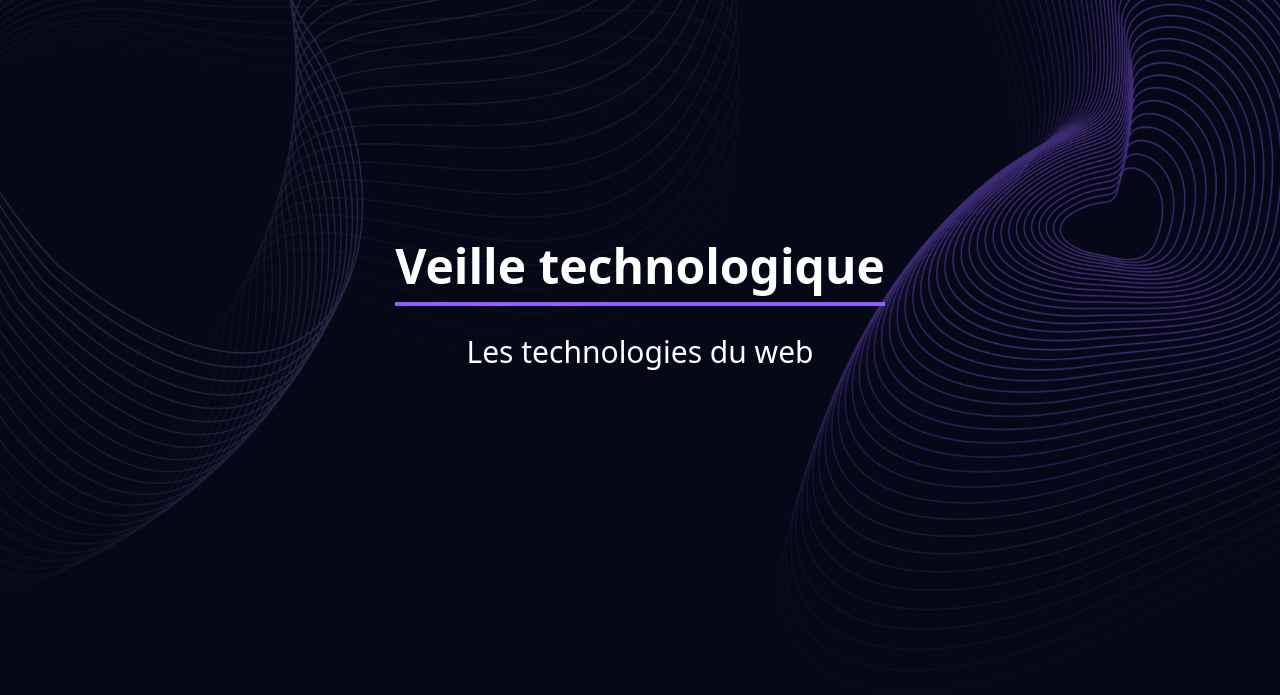
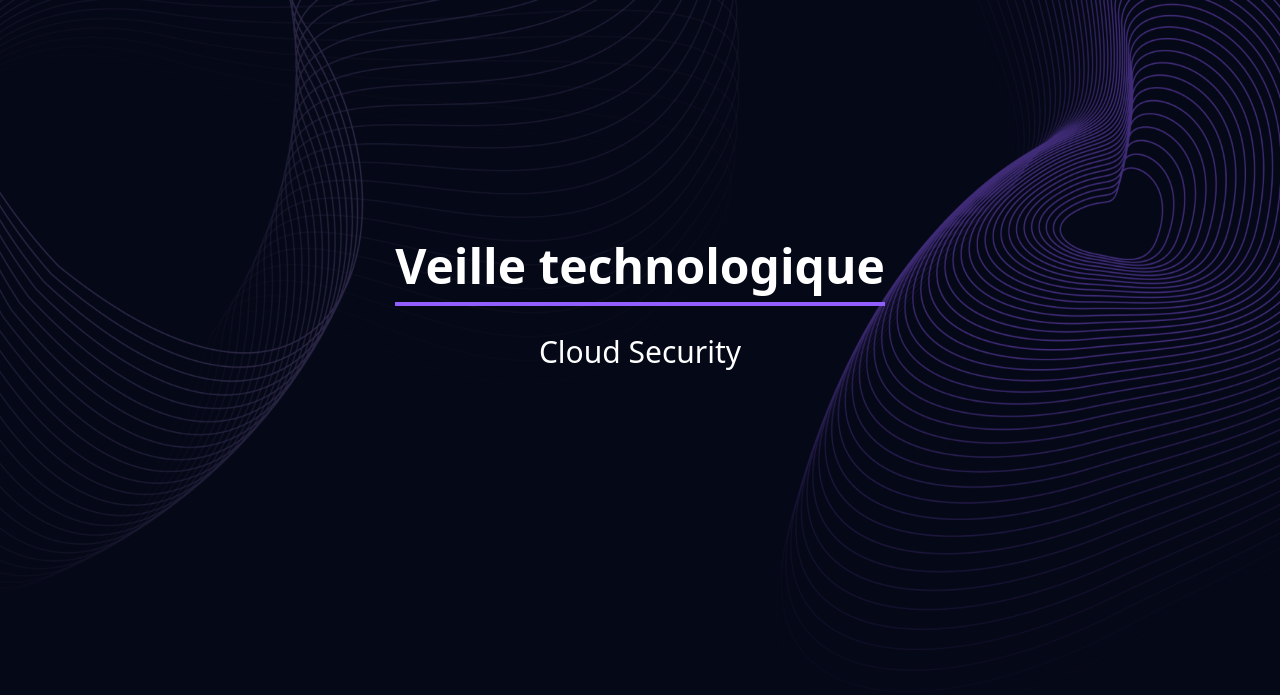
Before and after one commit to wyssem-dt/Portfolio, a plain HTML site: page veille.html in a window 1280 px wide. Shown: the part 102-797 px from the top of the page. Drawn offline with nearby package versions, Linux system fonts and the light colour scheme.

Commit message:
Update veille.html

```diff
--- a/veille.html
+++ b/veille.html
@@ -56,7 +56,7 @@
             <div class="flex justify-center">
                 <div class="flex flex-col items-center">
                     <h1 class="border-b-4 border-custom1 text-white text-5xl font-bold mb-7 pb-3">Veille technologique</h1>
-                    <h2 class="text-white text-3xl mb-3">Les technologies du web</h2>
+                    <h2 class="text-white text-3xl mb-3">Cloud Security</h2>
                 </div>
             </div>
         </section>
```
